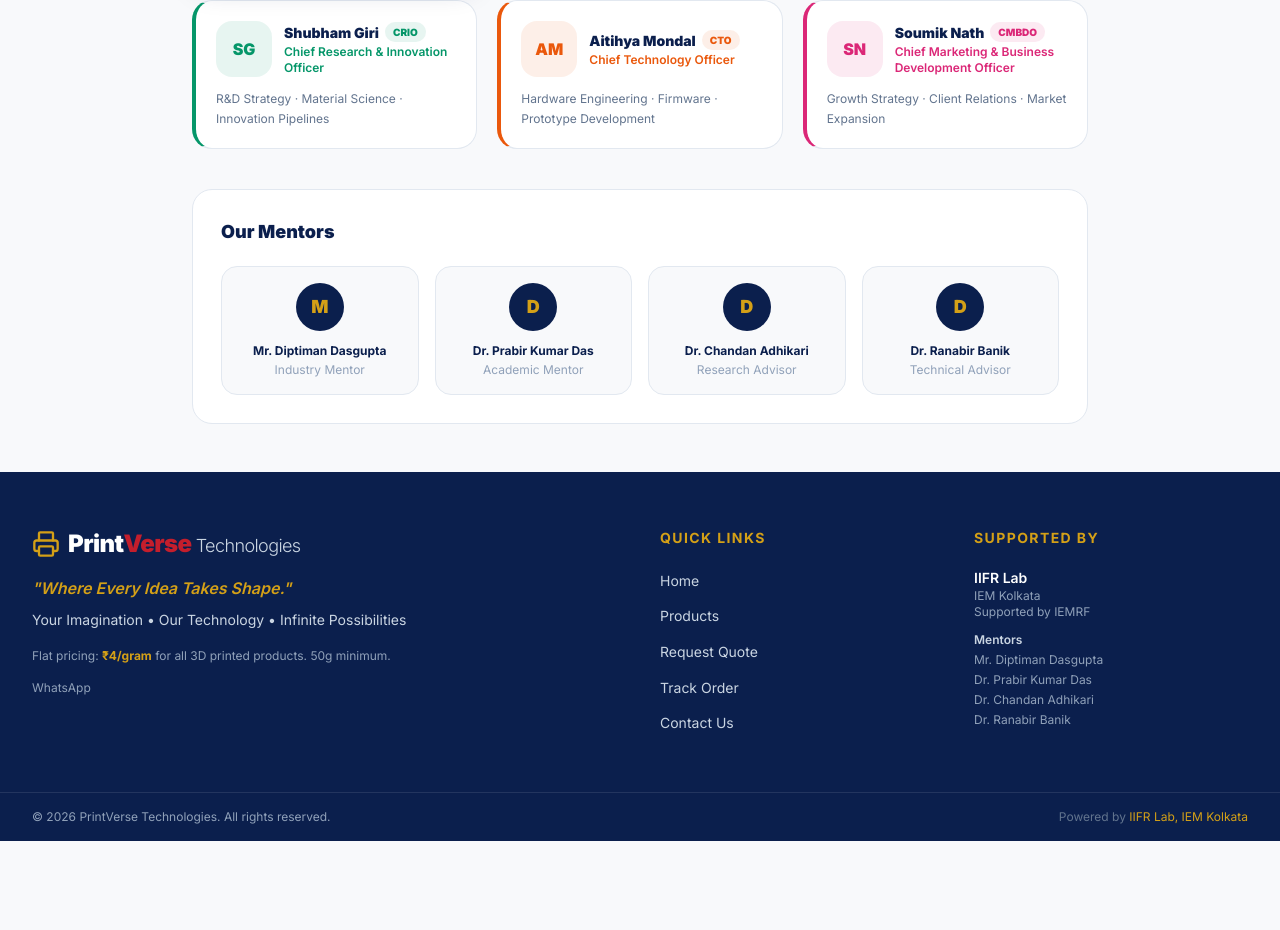
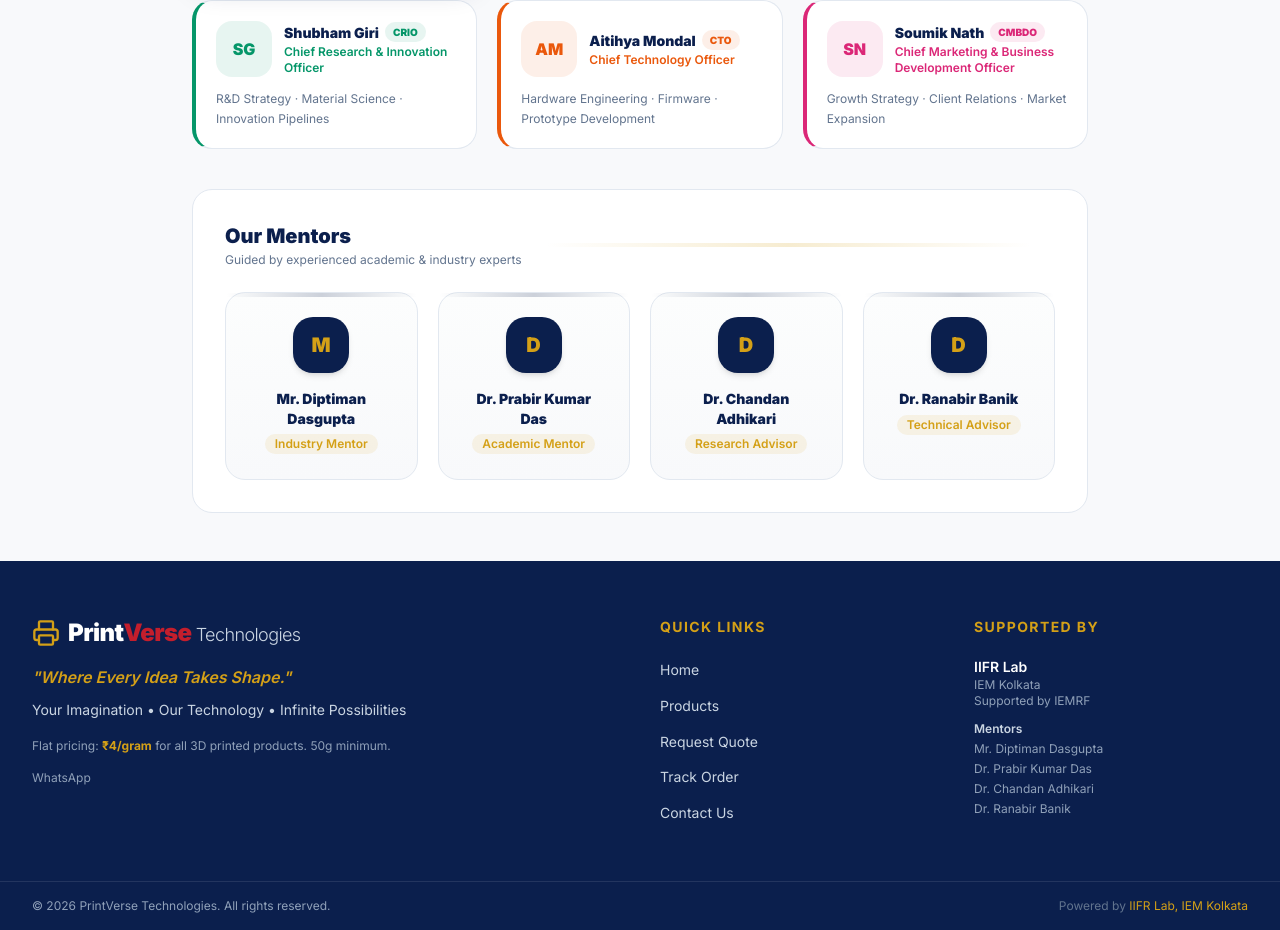
Before and after one commit to coderdebasish/IEM-PrintVerse-Technologies, a Next.js app in the folder printverse/: page /contact in a window 1280 px wide. Shown: the part 1241-2171 px from the top of the page. Before the commit the page ends 2082 px from the top, so only its background shows below. Built offline with nearby package versions, Linux system fonts and the light colour scheme; no server answers.

Commit message:
feat: add contact page with team directory and support communication channels

```diff
--- a/printverse/src/app/(public)/contact/page.tsx
+++ b/printverse/src/app/(public)/contact/page.tsx
@@ -256,23 +256,44 @@
           </div>
 
           {/* Mentors */}
-          <div className="bg-white rounded-2xl border border-[#e2e8f0] p-7" style={{ boxShadow: "var(--shadow-card)" }}>
-            <h2 className="font-black text-[#0B1F4D] text-lg mb-5">Our Mentors</h2>
-            <div className="grid grid-cols-2 sm:grid-cols-4 gap-4">
-              {MENTORS.map((m) => (
-                <div key={m.name} className="text-center p-4 bg-[#f8f9fb] rounded-xl border border-[#e2e8f0]">
-                  <div className="h-12 w-12 rounded-full bg-[#0B1F4D] flex items-center justify-center mx-auto mb-3">
-                    <span className="text-[#D4A017] font-black text-lg">
-                      {m.name.split(" ").find((w) => /^[A-Z]/.test(w) && w.length > 2)?.[0] || m.name[0]}
-                    </span>
+          <div className="bg-white rounded-2xl border border-[#e2e8f0] p-7 sm:p-8" style={{ boxShadow: "var(--shadow-card)" }}>
+            <div className="mb-6 flex items-center justify-between">
+              <div>
+                <h2 className="font-black text-[#0B1F4D] text-xl">Our Mentors</h2>
+                <p className="text-slate-500 text-xs mt-0.5">Guided by experienced academic & industry experts</p>
+              </div>
+              <div className="h-1 flex-1 bg-gradient-to-r from-transparent via-[#D4A017]/20 to-transparent mx-6 hidden sm:block" />
+            </div>
+
+            <div className="grid grid-cols-1 sm:grid-cols-2 lg:grid-cols-4 gap-5">
+              {MENTORS.map((m) => {
+                const initials = m.name.split(" ").find((w) => /^[A-Z]/.test(w) && w.length > 2)?.[0] || m.name[0];
+                return (
+                  <div
+                    key={m.name}
+                    className="group relative text-center p-6 bg-gradient-to-b from-[#fcfdfd] to-[#f8f9fb] rounded-2xl border border-[#e2e8f0] transition-all duration-300 hover:-translate-y-1 hover:shadow-lg hover:border-[#D4A017]/30"
+                  >
+                    {/* Top Accent Line */}
+                    <div className="absolute top-0 left-0 right-0 h-1 rounded-t-2xl bg-gradient-to-r from-transparent via-[#0B1F4D]/20 to-transparent group-hover:via-[#D4A017] transition-all duration-300" />
+
+                    {/* Initial Circle */}
+                    <div className="h-14 w-14 rounded-2xl bg-[#0B1F4D] flex items-center justify-center mx-auto mb-4 transition-transform duration-300 group-hover:scale-110 shadow-md group-hover:shadow-[#0B1F4D]/10">
+                      <span className="text-[#D4A017] font-black text-xl tracking-wide">
+                        {initials}
+                      </span>
+                    </div>
+
+                    <p className="text-sm font-black text-[#0B1F4D] leading-snug group-hover:text-[#C41E2C] transition-colors duration-300">
+                      {m.name}
+                    </p>
+                    <p className="text-xs font-semibold text-[#D4A017] mt-1.5 px-2.5 py-0.5 bg-[#D4A017]/10 rounded-full inline-block">
+                      {m.role}
+                    </p>
                   </div>
-                  <p className="text-xs font-bold text-[#0B1F4D] leading-snug">{m.name}</p>
-                  <p className="text-xs text-slate-400 mt-0.5">{m.role}</p>
-                </div>
-              ))}
+                );
+              })}
             </div>
           </div>
-
         </div>
       </section>
     </div>
```
